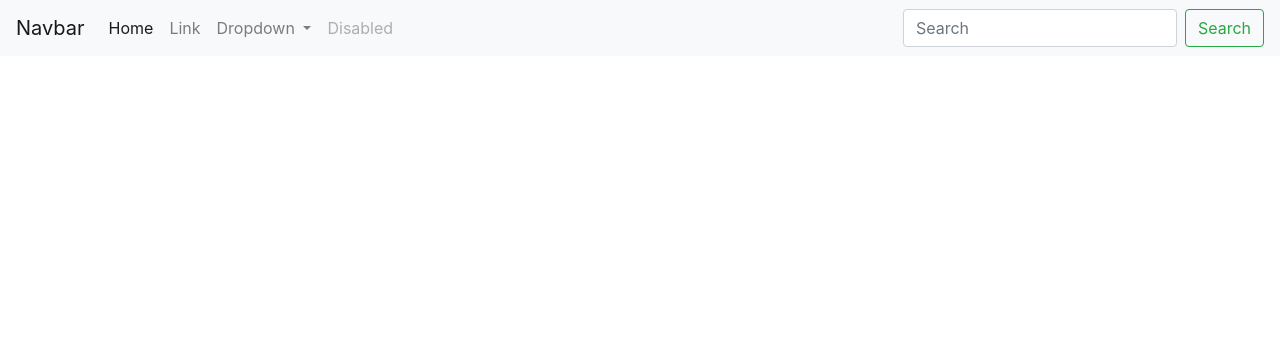
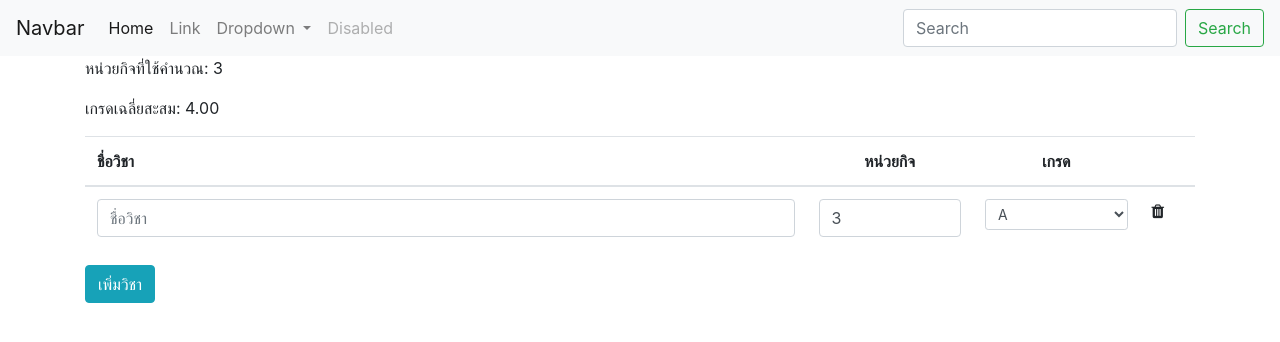
Before and after one commit to pondpaun7z/cmu-calculate, an Angular app: page /welcome in a window 1280 px wide. Before the commit this address led to /. Shown: the top 342 px of the page. Built offline with nearby package versions, Linux system fonts and the light colour scheme.

Commit message:
can calculate grade

```diff
--- a/src/app/app.component.html
+++ b/src/app/app.component.html
@@ -33,4 +33,7 @@
     </form>
   </div>
 </nav>
-<router-outlet></router-outlet>
+
+<div class="container">
+  <router-outlet></router-outlet>
+</div>
--- /dev/null
+++ b/src/app/shared/model/subject.ts
@@ -0,0 +1,4 @@
+export class Subject {
+  credit: number
+  grade: string
+}
--- /dev/null
+++ b/src/app/welcome/welcome.component.html
@@ -0,0 +1,43 @@
+<p>หน่วยกิจที่ใช้คำนวณ: {{ totalCredit() }}</p>
+<p>เกรดเฉลี่ยสะสม: {{ totalGpa() | number : '1.2-2' }}</p>
+
+
+<table class="table">
+  <thead>
+    <tr>
+      <th width="65%">ชื่อวิชา</th>
+      <th width="15%" class="text-center">หน่วยกิจ</th>
+      <th width="15%" class="text-center">เกรด</th>
+      <th width="5%" class="text-center"></th>
+    </tr>
+  </thead>
+  <tbody>
+    <tr *ngFor="let subject of subjects">
+      <td class="text-muted">
+        <input type="text" name="credit" [(ngModel)]="subject.title" class="form-control form-controle-sm" placeholder="ชื่อวิชา" (change)="saveSession()">
+      </td>
+      <td class="text-muted text-center">
+        <input type="number" name="credit" [(ngModel)]="subject.credit" class="form-control form-controle-sm">
+      </td>
+      <td class="text-muted text-center">
+        <select name="grade" [(ngModel)]="subject.grade" class="form-control form-control-sm">
+          <option value="4">A</option>
+          <option value="3.5">B+</option>
+          <option value="3">B</option>
+          <option value="2.5">C+</option>
+          <option value="2">C</option>
+          <option value="1.5">D+</option>
+          <option value="1">D</option>
+          <option value="0">F</option>
+        </select>
+      </td>
+      <td (click)="remove($index)">
+        <i class="fa fa-trash"></i>
+      </td>
+    </tr>
+  </tbody>
+</table>
+
+<button class="btn btn-info" (click)="addSubject()">
+  เพิ่มวิชา
+</button>
--- /dev/null
+++ b/src/app/welcome/welcome.component.ts
@@ -0,0 +1,54 @@
+import { Component, OnInit } from '@angular/core';
+
+@Component({
+  selector: 'app-welcome',
+  templateUrl: './welcome.component.html',
+  styleUrls: ['./welcome.component.scss']
+})
+export class WelcomeComponent implements OnInit {
+  private subjects
+
+  constructor() { }
+
+  ngOnInit() {
+    sessionStorage.clear();
+    if (sessionStorage.getItem('subjects') !== null) {
+      this.subjects =  JSON.parse(sessionStorage.getItem('subjects'))
+    } else {
+      this.subjects = [{title: '', credit: 3, grade: 4}]
+    }
+  }
+
+  addSubject() {
+    this.subjects.push({title: '', credit: 3, grade: 4})
+    this.saveSession()
+  }
+
+  totalCredit(): number {
+    let totalCredit = 0.0
+    for (const subject of this.subjects) {
+      totalCredit += subject.credit
+    }
+
+    return totalCredit
+  }
+
+  totalGpa(): number {
+    let totalGrade = 0.0
+    for (const subject of this.subjects) {
+      totalGrade += (subject.grade * subject.credit)
+    }
+
+    return totalGrade / this.totalCredit()
+  }
+
+  remove(index) {
+    this.subjects.slice(index, 1)
+    this.saveSession()
+  }
+
+  saveSession() {
+    sessionStorage.setItem('subjects', JSON.stringify(this.subjects));
+  }
+
+}
```
Also changed, not shown: src/app/app-routing.module.ts (+6 -4 lines), src/app/app.module.ts (+6 -2 lines), src/app/welcome/welcome.component.scss (added), 1 other file (tests, documents, lock files or other folders).
